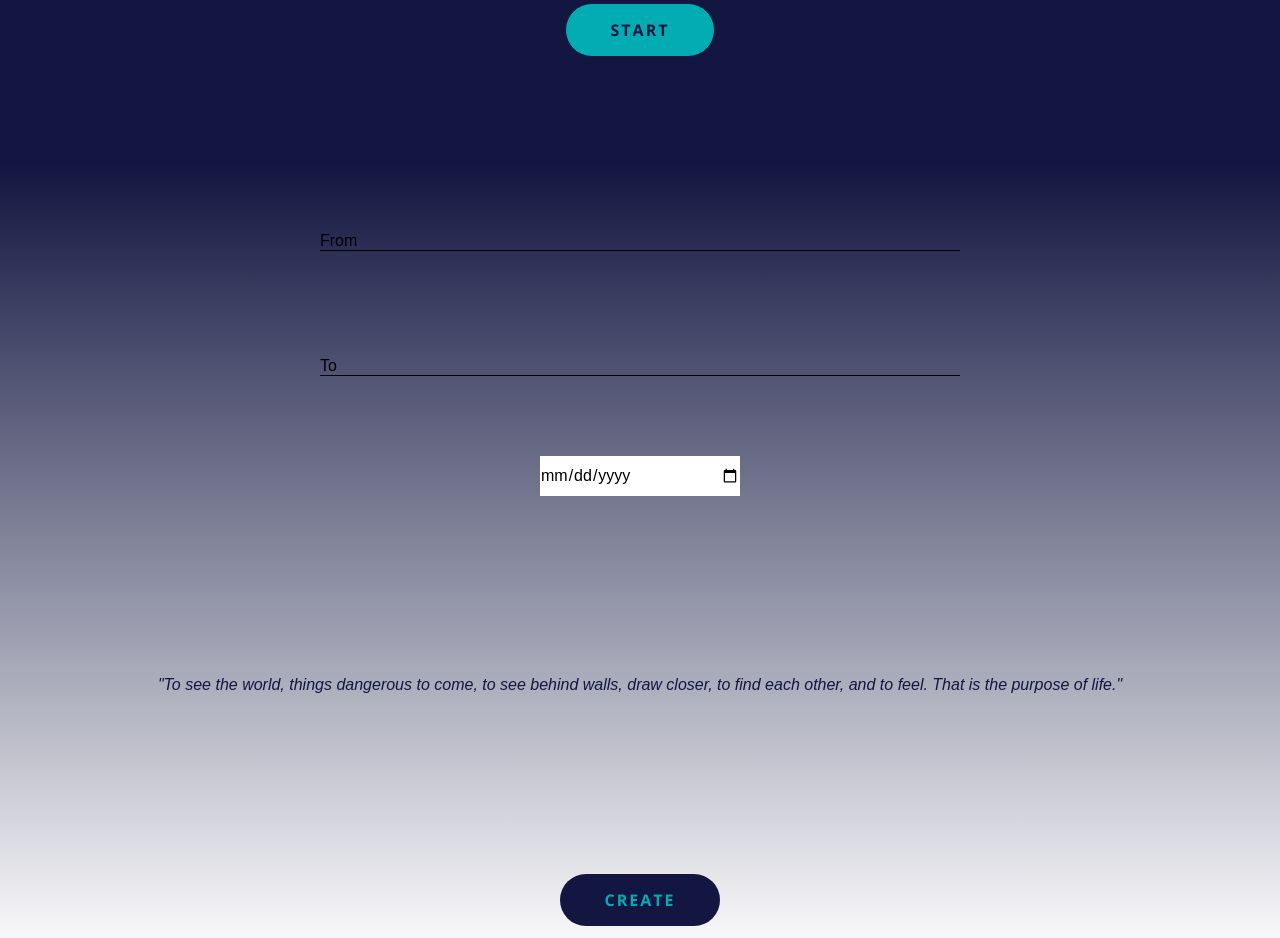
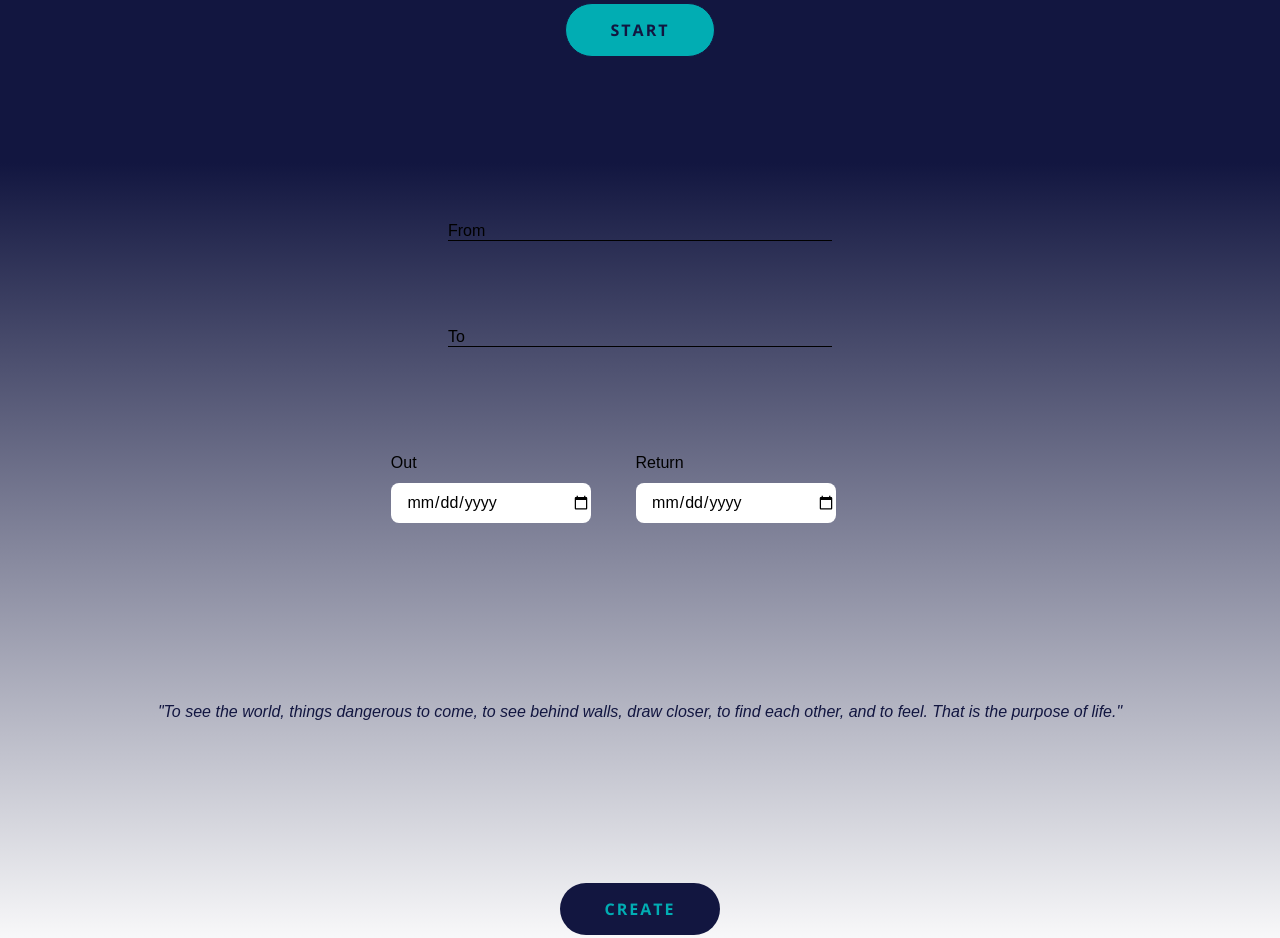
Before and after one commit to joemccleary-frontend/Travel_App, a website: page src/client/views/index.html in a window 1280 px wide. Shown: the part 637-1575 px from the top of the page. Drawn offline with nearby package versions, Linux system fonts and the light colour scheme.

Commit message:
out, return date added

```diff
--- a/src/client/styles/style.css
+++ b/src/client/styles/style.css
@@ -57,7 +57,7 @@ button.start:hover{
 }
 
 .from, .to {
-    width: 50%;
+    width: 30%;
     position: relative;
     height: 50px;
     overflow: hidden;
@@ -74,7 +74,7 @@ button.start:hover{
     outline: none;
 }
 
-.from label, .to label {
+.from label, .to label{
     position: absolute;
     bottom: -5px;
     left: 0%;
@@ -123,7 +123,7 @@ button.start:hover{
     transform: translateX(0%);
 }
 
-#Departure {
+#Departure, #Arrival {
     outline: none;
     width: 200px;
     height: 40px;
@@ -131,11 +131,15 @@ button.start:hover{
     font-size: 1em;
     border: none;
     font-family: sans-serif;
+    border-radius: 8px;
+    padding-left: 15px;
+    margin-top: 80px;
 }
 
 #quote {
     margin-top: 100px;
     color: #121640;
+    padding: 20px;
 }
 
 #create{
@@ -158,3 +162,9 @@ button.start:hover{
     cursor: pointer;
     transition-duration: 0.3s;
 }
+
+.Date-name{
+    left: -210px;
+    position: relative;
+    bottom: 40px;
+}
--- a/src/client/views/index.html
+++ b/src/client/views/index.html
@@ -38,8 +38,12 @@
                 </div>
                 <div class="date">
                     <input type="date" id="Departure" required />
-                    <label for="Departure Date" class="label-name" >
-                        <span class="content-name"></span>
+                    <label for="Departure" class="label-name" >
+                        <span class="Date-name">Out</span>
+                    </label>
+                    <input type="date" id="Arrival" required />
+                    <label for="Arrival" class="label-name" >
+                        <span class="Date-name">Return</span>
                     </label>
                 </div>
 
```
